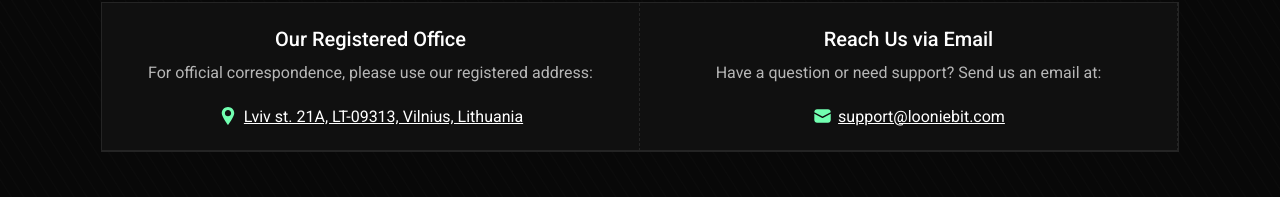
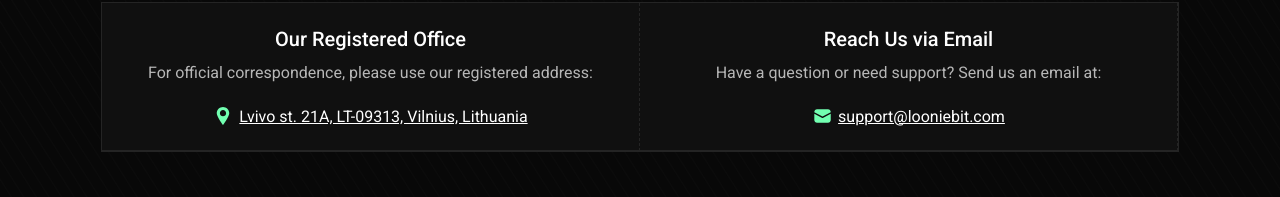
Before and after one commit to hosting1-born2be/looniebit, a Next.js app: page /contacts in a window 1280 px wide. Shown: the part 686-883 px from the top of the page. Built offline with nearby package versions, Linux system fonts and the light colour scheme; no server answers.

Commit message:
corrected street name in ContactsDetails component from 'Lviv' to 'Lvivo'

```diff
--- a/src/app/contacts/components/ContactsDetails/ContactsDetails.tsx
+++ b/src/app/contacts/components/ContactsDetails/ContactsDetails.tsx
@@ -29,7 +29,7 @@
               quality={100}
             />
             <span>
-            Lviv st. 21A, LT-09313, Vilnius, Lithuania
+            Lvivo st. 21A, LT-09313, Vilnius, Lithuania
             </span>
           </Link>
         </motion.div>
```
